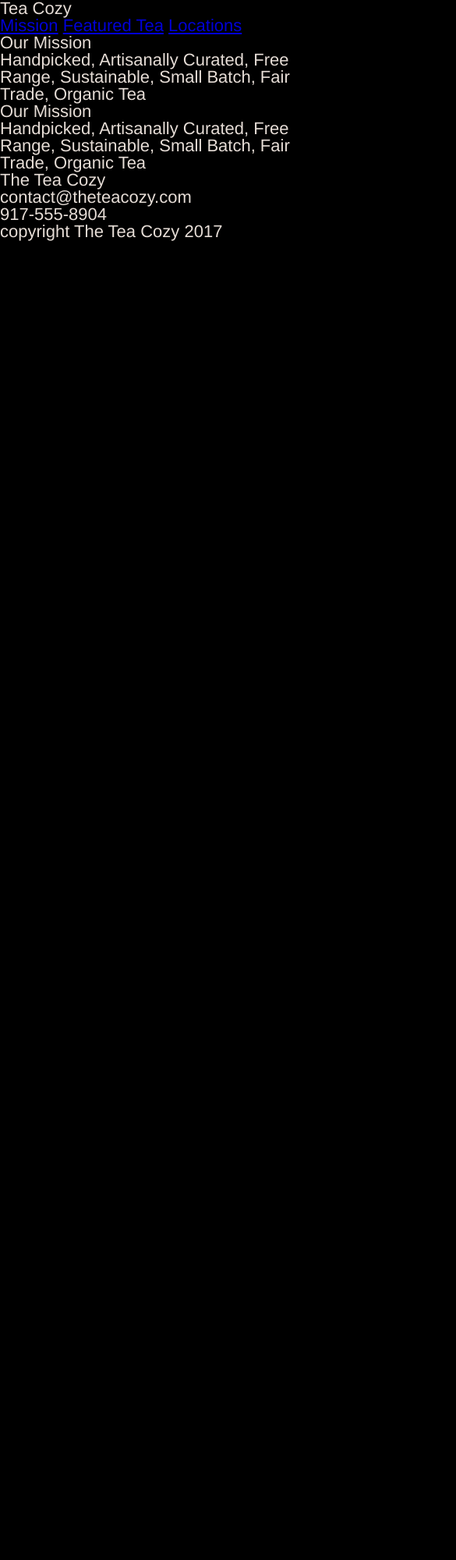
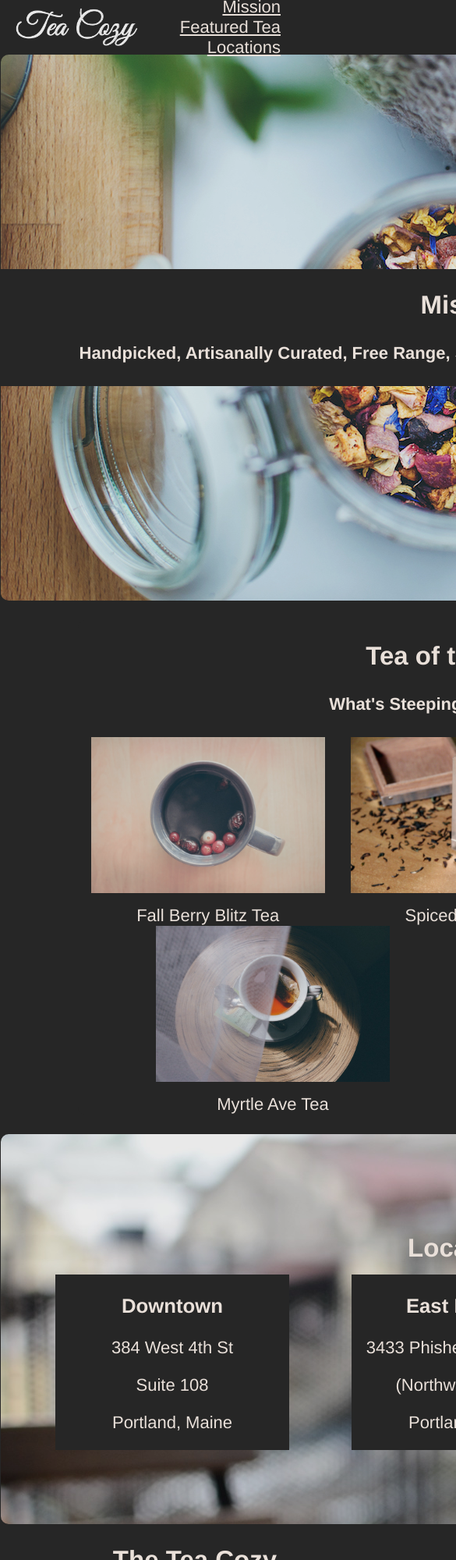
Before and after one commit to gcraill/Tea-Cozy, a plain HTML site: page index.html in a window 390 px wide. Shown: the top 2000 px of the page at 78% size, 585 px wide, since content can reach past the window. Before the commit the page ends 844 px from the top, so only its background shows below. Drawn offline with Linux system fonts and the light colour scheme.

Commit message:
Draft non responsive

```diff
--- a/index.html
+++ b/index.html
@@ -2,43 +2,97 @@
 <html>
 
 	<head>
-    <meta charset="utf-8">
+    <meta charset='utf-8'>
     <title>Tea Cozy | Codecademy</title>
-    <link href="./resources/css/reset.css" type="text/css" rel="stylesheet">
-    <link href="./resources/css/style.css" type="text/css" rel="stylesheet">
+    <!--		<link href='./resources/css/reset.css' type='text/css' rel='stylesheet'>		-->
+    <link href='./resources/css/style.css' type='text/css' rel='stylesheet'>
   </head>
 
   <body>
 
 
 		<!--		---------------------------------			-->
-		<header>
-			<h1 class='company-name'>Tea Cozy</h1>
-      <nav class="menu-bar">
-				<a class="nav-link-header" href='#mission'>Mission</a>
-				<a class="nav-link-header" href='#featured'>Featured Tea</a>
-				<a class="nav-link-header" href='#locations'>Locations</a>
-      </nav>
-			<div class='splash-panel'>
-				<div id='mission' class='splash-infobar'>
-					<h2>Our Mission</h2>
-					<h4>Handpicked, Artisanally Curated, Free Range, Sustainable, Small Batch, Fair Trade, Organic Tea</h4>
-				</div>
-			</div>
+		<header class='#'>
+				<img class='logo' src='resources/icons/img-tea-cozy-logo.png' alt='Tea Cozy Logo'/>
+				<nav class='nav-bar flex-item'>
+					<a class='nav-link' href='#mission'>Mission</a>
+					<a class='nav-link' href='#products'>Featured Tea</a>
+					<a class='nav-link' href='#locations'>Locations</a>
+				</nav>
     </header>
 		<!--		---------------------------------			-->
 
 
 		<!--		---------------------------------			-->
-		<main>
+		<main class='flex-row'>
 
-      <section id='featured' class="highlighted-products">
-				<h2>Our Mission</h2>
-				<h4>Handpicked, Artisanally Curated, Free Range, Sustainable, Small Batch, Fair Trade, Organic Tea</h4>
+			<section id='mission' class='flex-item'>
+				<div class='miss-col'>
+					<div class='loca-row'>
+						<h2>Mission</h2>
+					</div>
+					<div class='miss-row'>
+						<h4>Handpicked, Artisanally Curated, Free Range, Sustainable, Small Batch, Fair Trade, Organic Tea</h4>
+					</div>
+				</div>
 			</section>
 
-      <section id='locations' class="location-panel">
-      </section>
+
+      <section id='products' class='flex-item'>
+				<h2 class='flex-item'>Tea of the Month</h2>
+				<h4 class='flex-item'>What's Steeping at The Tea Cozy?</h4>
+				<div class='flex-row flex-item'>
+					<div id='tea1' class='flex-item'>
+						<img class ='product-image' src='./resources/images/img-berryblitz.jpg' alt='Bedford Bizarre Tea' />
+						<div class='product-name'>Fall Berry Blitz Tea</div>
+					</div>
+					<div id='tea2' class='flex-item'>
+						<img class ='product-image' src='./resources/images/img-spiced-rum.jpg' alt='Bedford Bizarre Tea' />
+						<div class='product-name'>Spiced Rum Tea</div>
+					</div>
+					<div id='tea3' class='flex-item'>
+						<img class ='product-image' src='./resources/images/img-donut.jpg' alt='Bedford Bizarre Tea' />
+						<div class='product-name'>Seasonal Donuts</div>
+					</div>
+					<div id='tea4' class='flex-item'>
+						<img class ='product-image' src='./resources/images/img-myrtle-ave.jpg' alt='Bedford Bizarre Tea' />
+						<div class='product-name'>Myrtle Ave Tea</div>
+					</div>
+					<div id='tea5' class='flex-item'>
+						<img class ='product-image' src='./resources/images/img-bedford-bizarre.jpg' alt='Bedford Bizarre Tea' />
+						<div class='product-name'>Bedford Bizarre Tea</div>
+					</div>
+				</div>
+			</section>
+
+
+      <section id='locations'>
+				<div class='loca-col'>
+					<div class='loca-row'>
+						<h2>Locations</h2>
+					</div>
+					<div class='loca-row loca-item'>
+						<div class='loca-box loca-item'>
+							<h3>Downtown</h3>
+							<p>384 West 4th St</p>
+							<p>Suite 108</p>
+							<p>Portland, Maine</p>
+						</div>
+						<div class='loca-box loca-item'>
+							<h3>East Bayside</h3>
+							<p>3433 Phishermans Avenue</p>
+							<p>(Northwest Corner)</p>
+							<p>Portland, Maine</p>
+						</div>
+						<div class='loca-box loca-item'>
+							<h3>Oakdale</h3>
+							<p>515 Crescent Avenue</p>
+							<p>Second Floor</p>
+							<p>Portland, Maine</p>
+						</div>
+					</div>
+				</div>
+			</section>
 
 		</main>
 		<!--		---------------------------------			-->
@@ -46,10 +100,14 @@
 
 		<!--		---------------------------------			-->
     <footer>
-			<h2>The Tea Cozy</h2>
-			<h4>contact@theteacozy.com</h4>
-			<h4>917-555-8904</h4>
-			<p class='copyright'>copyright The Tea Cozy 2017</h4>
+			<div class='contact-box'>
+				<h2>The Tea Cozy</h2>
+				<h5>contact@theteacozy.com</h5>
+				<h5>917-555-8904</h5>
+			</div>
+			<div class='copyright'>
+				<h5>copyright The Tea Cozy 2017</h5>
+			</div>
     </footer>
 		<!--		---------------------------------			-->
 
--- a/resources/css/style.css
+++ b/resources/css/style.css
@@ -1,68 +1,252 @@
-/*	CSS for the S04E06 - MYT project				*/
-
-.imagelead{
-	background-image: url('../images/img-story-main.png');
+/*	https://css-tricks.com/inheriting-box-sizing-probably-slightly-better-best-practice/				*/
+html {
+  box-sizing: border-box;
+}
+*, *:before, *:after {
+  box-sizing: inherit;
 }
 
 /*	--------------------------------------	*/
 /*					GLOBAL Stuff										*/
 /*	--------------------------------------	*/
 body {
-	font-family: Helvetica;
+	font-family: Helvetica, sans-serif;
 	font-size: 22px;
 	color: seashell;
-	background-color: black;
+	background-color: #262626;
 	opacity: 0.9;
+	text-align: center;
+	margin: 0;
 }
-
+main, footer, #mission, #products, #locations {
+	border-radius: 10px;
+}
+section {
+}
+.flex-col {
+	display: flex;
+	flex-direction: column;
+	flex-wrap: nowrap;
+	justify-content: flex-start;
+}
+.flex-row {
+	display: flex;
+	flex-direction: row;
+	flex-wrap: wrap;
+	justify-content: space-around;
+}
+.flex-item {
+	flex-grow: 1;
+	flex-shrink: 1;
+}
+.flex-item2 {
+	flex-grow: 1;
+}
+/*
+*/
 h2 {
-}
-
-h3 {
-}
-
-h4 {
-}
-
-p {
+	margin-bottom: 0;
 }
 
 /*	--------------------------------------	*/
-/*					HEADER Bar Stuff								*/
+/*					HEADER Stuff										*/
 /*	--------------------------------------	*/
-.company-name {
+header {
+	display: flex;
+	align-items: center;
+	justify-content: space-between;
+	flex-direction: row;
+	width: 100%;
+	position: fixed;
+	z-index: 1;
+	height: 69px;
+	background-color: #262626;
+}
+.logo {
+	max-height: 50px;
+	padding-left: 20px;
+}
+.nav-bar {
+	text-align: right;
+	padding-right: 20px;
+}
+.nav-link {
+	padding: 20px 10px;
+	color: seashell;
+}
+/*	--------------------------------------	*/
+
+
+
+/*	--------------------------------------	*/
+/*						MAIN Stuff										*/
+/*	--------------------------------------	*/
+main {
+	background-color: #262626;
+	padding: 70px 1px 0 1px;
+	margin: 0 auto;
+	display: flex;
+	flex-direction: column;
+	align-items: center;
+	width: 1200px;
 }
 
-.menu-bar {
+
+/*	[	======= DIV 1 - Mission	=======	]	*/
+/*
+	min-width: 1000px;
+	min-height: 700px;
+*/
+#mission {
+	height: 700px;
+	background-image: url('../images/img-mission-background.jpg');
+	background-size: cover;
+	display: flex;
+	flex-direction: column;
+	flex-wrap: wrap;
+	justify-content: center;
+	align-items: center;
 }
-
-.nav-link-header {
+.miss-col {
+	display: flex;
+	flex-direction: column;
+	flex-wrap: nowrap;
+	justify-content: flex-start;
+	align-items: center;
+	background-color: #262626;
+	width: 1200px;
 }
-
-.splash-panel {
-}
-
-.splash-infobar {
-}
-
-/*	--------------------------------------	*/
-/*					MAIN Content Stuff							*/
-/*	--------------------------------------	*/
-.highlighted-products {
-}
-
-.location-panel {
-}
-
-h4.fuzzy {
+.miss-row {
+	display: flex;
+	flex-direction: row;
+	flex-wrap: wrap;
+	justify-content: center;
+	align-items: center;
 }
 
 
 
+/*	[	======= DIV 2 - Products	=======	]	*/
+#products {
+	background-color: #262626;
+	max-width: 1000px;
+	min-width: 600px;
+	flex-direction: column;
+	flex-wrap: wrap;
+	justify-content: center;
+	align-items: center;
+	margin-top: 25px;
+}
+.product-image {
+	width: 300px;
+	height: 200px;
+	margin-bottom: 10px;
+}
+.product-name {
+}
 
 
+
+.bluediv {
+	background-color: blue;
+}
+.greendiv {
+	background-color: green;
+}
+.browndiv {
+}
+.bluediv, .greendiv, .browndiv  {
+	margin: auto;
+	padding: 1px;
+	border-radius: 10px;
+}
+/*
+	background-color: Sienna;
+	background-color: peru;
+*/
+
+.goldbox, .redbox, .brownbox  {
+	border-radius: 7px;
+	margin: 1px;
+}
+.goldbox {
+	background-color: gold;
+	max-width: 300px;
+	min-width: 300px;
+	height: 200px;
+}
+.redbox {
+	background-color: red;
+	padding: 10px;
+}
+
+
+
+/*	[	======= DIV 3 - Locations	=======	]	*/
+	/*
+	*/
+#locations {
+	background-image: url('../images/img-locations-background.jpg');
+	background-size: cover;
+	min-width: 1200px;
+	min-height: 500px;
+	display: flex;
+	flex-direction: column;
+	flex-wrap: wrap;
+	justify-content: center;
+	align-items: center;
+	margin-top: 25px;
+}
+.loca-div {
+	display: flex;
+	flex-direction: column;
+	flex-wrap: wrap;
+	justify-content: center;
+	align-items: center;
+	margin: auto;
+}
+.loca-box {
+	max-width: 300px;
+	min-width: 300px;
+	margin: 15px 40px 0 40px;
+	background-color: #262626;
+}
+.br {	border: 1px dotted red;	}
+.bb {	border: 1px dotted blue;	}
+.bg {	border: 1px dotted green;	}
+
+.loca-col {
+	display: flex;
+	flex-direction: column;
+	flex-wrap: nowrap;
+	justify-content: flex-start;
+	align-items: center;
+	height: 300px;
+}
+.loca-row {
+	display: flex;
+	flex-direction: row;
+	flex-wrap: wrap;
+	justify-content: center;
+	align-items: center;
+}
+.loca-item {
+	flex-grow: 1;
+	flex-shrink: 1;
+}
+.loca-item2 {
+	flex-grow: 1;
+}
+
 /*	--------------------------------------	*/
-/*					FOOTER area stuff								*/
+/*					FOOTER Stuff										*/
 /*	--------------------------------------	*/
-h5 {
+footer {
 }
+.contact-box{
+	min-width: 500px;
+}
+.copyright{
+	text-align: left;
+	margin-left: 20px;
+}
```
